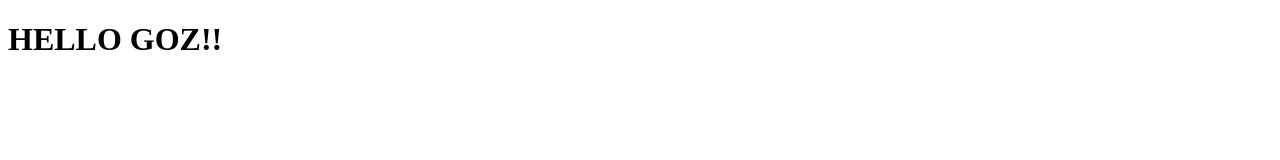
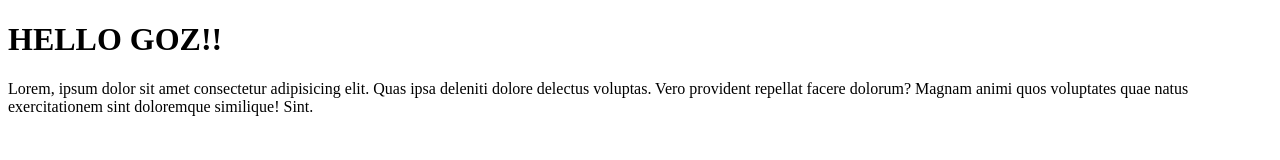
Before and after one commit to Gozalie/goz-test, a plain HTML site: page index.html in a window 1280 px wide. Drawn offline with Linux system fonts and the light colour scheme.

Commit message:
menambah paragraf

```diff
--- a/index.html
+++ b/index.html
@@ -8,5 +8,6 @@
 </head>
 <body>
     <h1>HELLO GOZ!!</h1>
+    <p>Lorem, ipsum dolor sit amet consectetur adipisicing elit. Quas ipsa deleniti dolore delectus voluptas. Vero provident repellat facere dolorum? Magnam animi quos voluptates quae natus exercitationem sint doloremque similique! Sint.</p>
 </body>
 </html>
```
